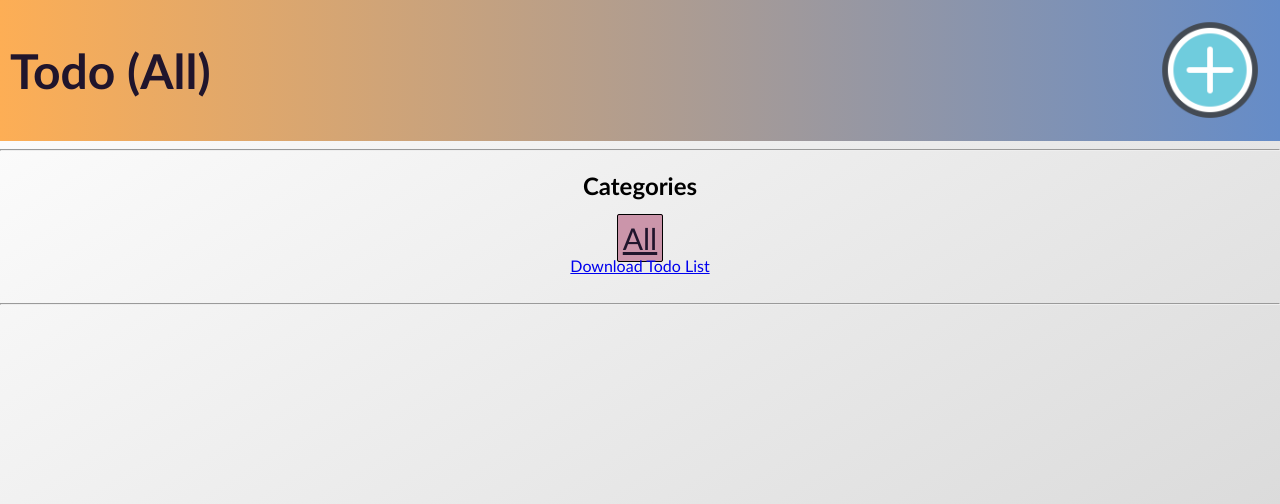
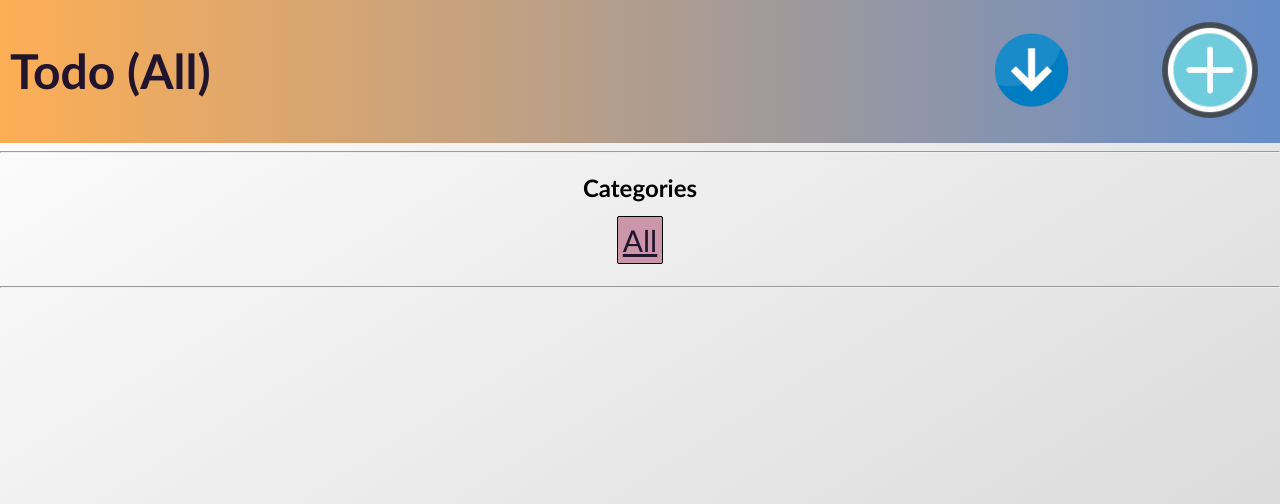
Before and after one commit to Brendon-Hablutzel/Todo-App, a Flask app: page / in a window 1280 px wide. Shown: the top 504 px of the page. Run offline with Flask 2, Linux system fonts and the light colour scheme; data that the repository does not hold is empty.

Commit message:
make download button into image

```diff
--- a/static/home.css
+++ b/static/home.css
@@ -81,12 +81,12 @@ header h1 {
 }
 
 
-#add-todo-button {
+#add-todo-button,#download-button {
     transition: 0.3s;
     height: 120px;
 }
 
-#add-todo-button:hover {
+#add-todo-button:hover,#download-button:hover {
     cursor: pointer;
     opacity: 50%;
 }
--- a/templates/home.html
+++ b/templates/home.html
@@ -6,7 +6,10 @@
     <body>
         <header>
             <h1>Todo ({{ current_category.capitalize() }})</h1>
-            <a href="{{ url_for('create') }}"><img src="/static/images/plus.png" id="add-todo-button"></a>
+            <div>
+                <a href="{{ url_for('download', category=category) }}"><img src="/static/images/download.png" id="download-button"></a>
+                <a href="{{ url_for('create') }}"><img src="/static/images/plus.png" id="add-todo-button"></a>
+            </div>
         </header>
         <main>
             <hr>
@@ -16,8 +19,6 @@
                 {% for category in categories %}
                 <a href="{{ url_for('index', category=category) }}" class="category">{{ category.capitalize() }}</a>
                 {% endfor %}
-                <br>
-                <a href="{{ url_for('download', category=category) }}">Download Todo List</a>
             </div>
             <hr>
             <div id="todos">
```
Also changed, not shown: static/images/download.png (added).
